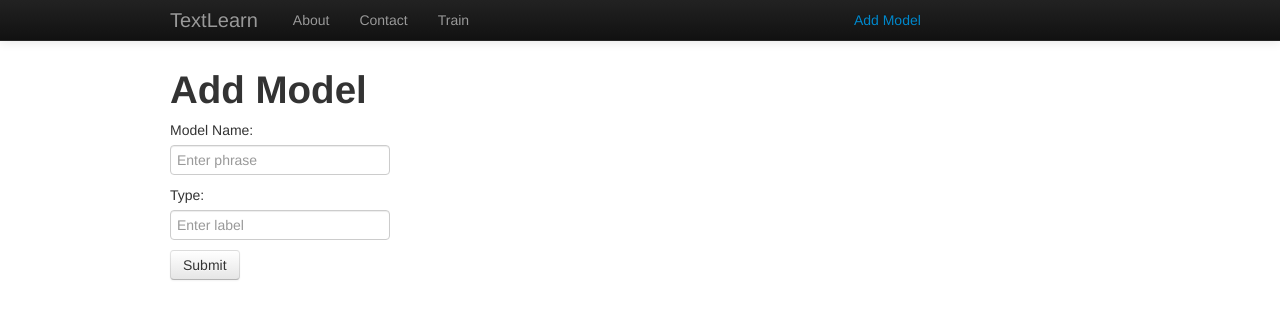
After one commit to rfaulkner/easyML, a Flask app: template versus/src/web/templates/add_model.html in a window 1280 px wide. The commit adds this page. Shown: the top 319 px of the page. Run offline with Flask 2, Linux system fonts and the light colour scheme; the template is opened without the code that fills it, so the values that code supplies are empty; some libraries are stand-ins or nearby versions.

Commit message:
add -  add_model view

```diff
--- /dev/null
+++ b/versus/src/web/templates/add_model.html
@@ -0,0 +1,19 @@
+{% extends "layout.html" %}
+{% block body %}
+{% if error %}<p class="text-warning"><strong>Warning:</strong> {{ error }}</p>{% endif %}
+
+<h1>Add Model</h1>
+
+<form role="form" action="{{ url_for('add_model') }}" method=post>
+    <div class="form-group">
+        <label for="phraseInput">Model Name:</label>
+        <input name="phraseInput" type="text" class="form-control" id="phraseInput" placeholder="Enter phrase">
+    </div>
+    <div class="form-group">
+        <label for="labelInput">Type:</label>
+        <input name="labelInput" type="text" class="form-control" id="labelInput" placeholder="Enter label">
+    </div>
+    <button type="submit" class="btn btn-default">Submit</button>
+</form>
+
+{% endblock %}
--- a/versus/src/web/templates/layout.html
+++ b/versus/src/web/templates/layout.html
@@ -22,6 +22,7 @@
               <li><a href="{{ url_for('about') }}">About</a></li>
               <li><a href="{{ url_for('contact') }}">Contact</a></li>
                 <li><a href="{{ url_for('train') }}">Train</a></li>
+                <li><a href="{{ url_for('add_model') }}">Add Model</a></li>
 <!--
               <li class="pull-right">
               {% if current_user.is_authenticated() %}
```
Also changed, not shown: versus/src/web/views.py (+15 -2 lines).
